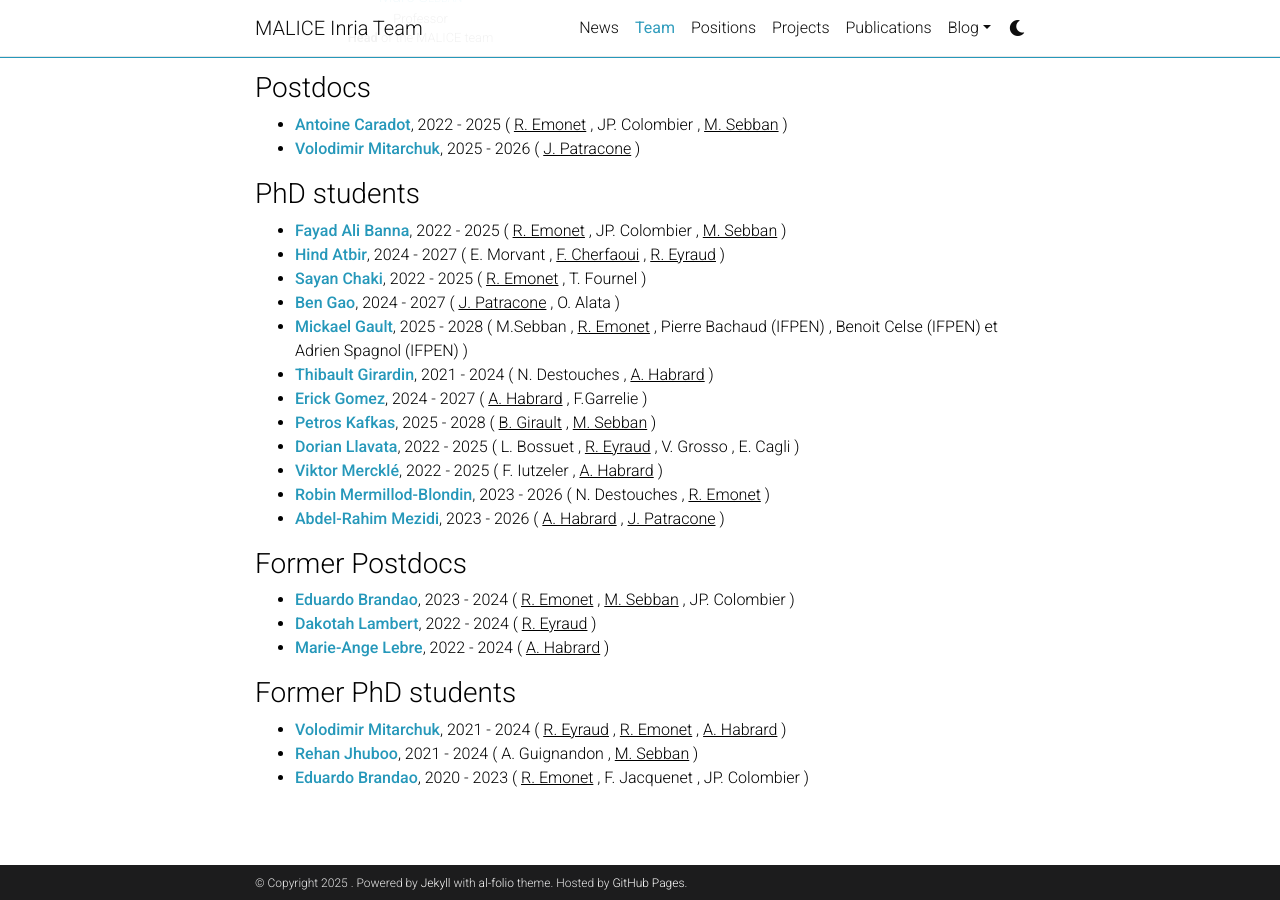
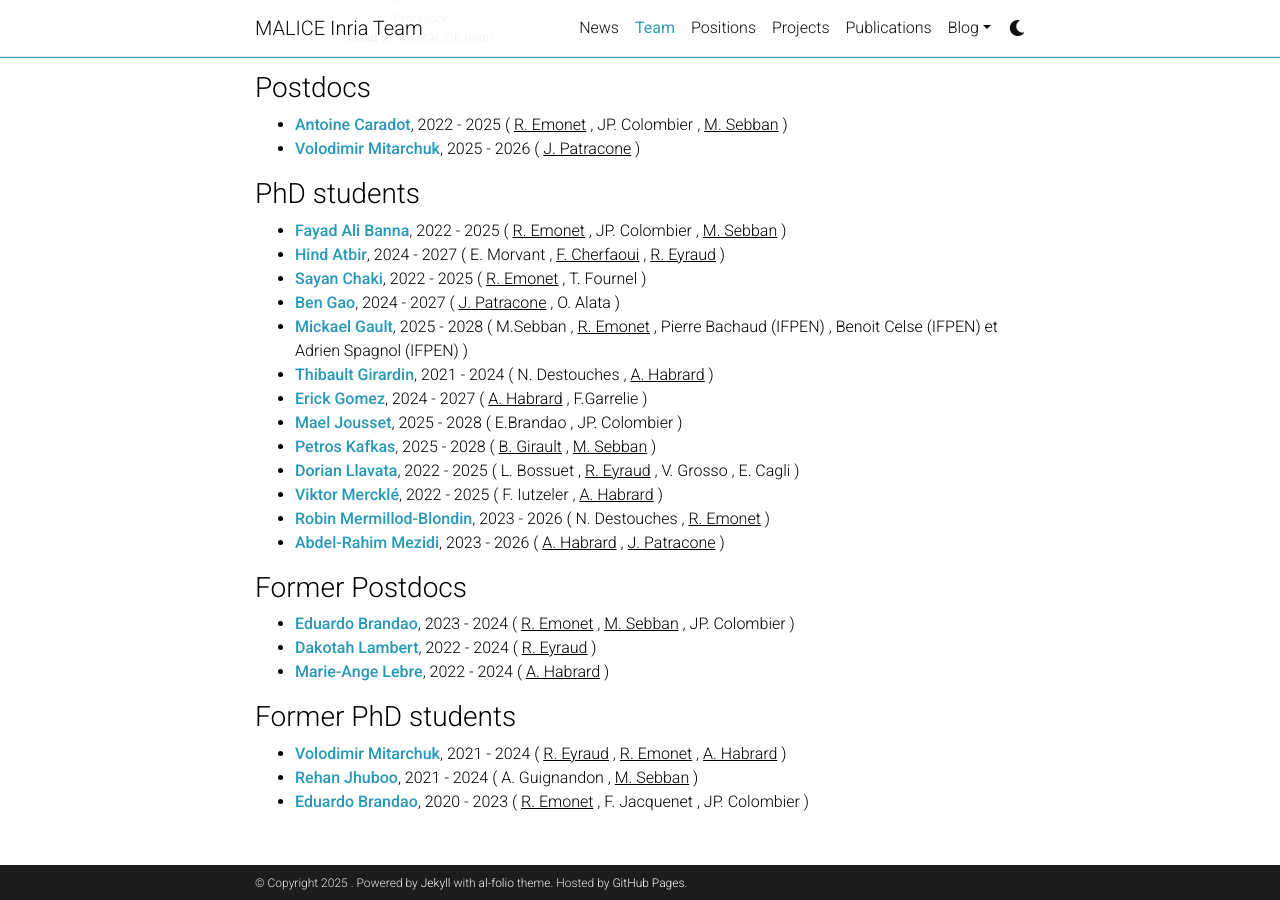
Before and after one commit to labhc-malice/labhc-malice.github.io, a Jekyll site: the page built from _pages/team.md, in a window 1280 px wide and 900 px high, scrolled down 1436 px. Built offline with Jekyll 4.4.1, drawn with Linux system fonts in a browser that asks for light colours; comment, search, counter and statistics services are not loaded; a style sheet for code colours, icons or effects is not loaded.

Commit message:
Create Mael Jousset Phd Student

```diff
--- a/_data/phdstudents.yml
+++ b/_data/phdstudents.yml
@@ -93,3 +93,11 @@
   starting_date: 2025
   end_date: 2028
   team_thematic: True
+
+- firstname: Mael
+  lastname: Jousset
+  url:
+  supervisor: [E.Brandao, JP. Colombier]
+  starting_date: 2025
+  end_date: 2028
+  team_thematic: True
```
